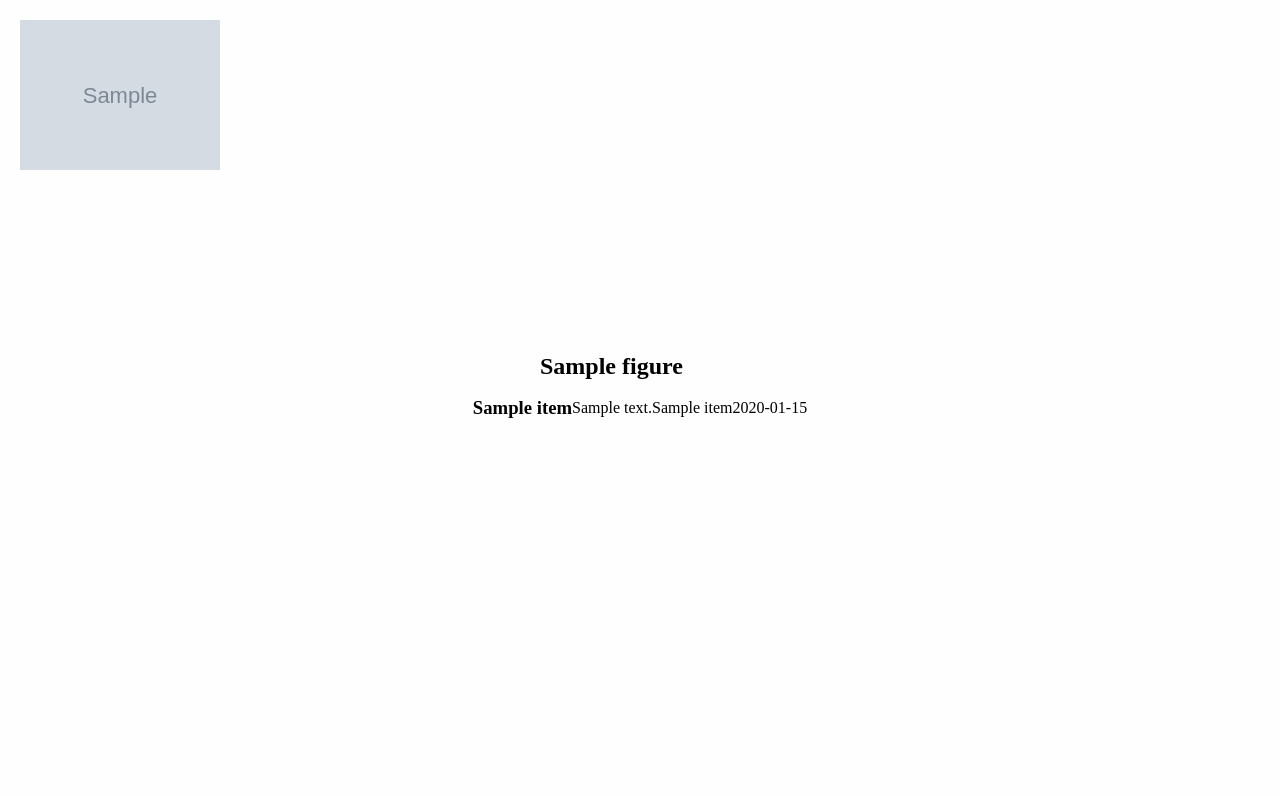
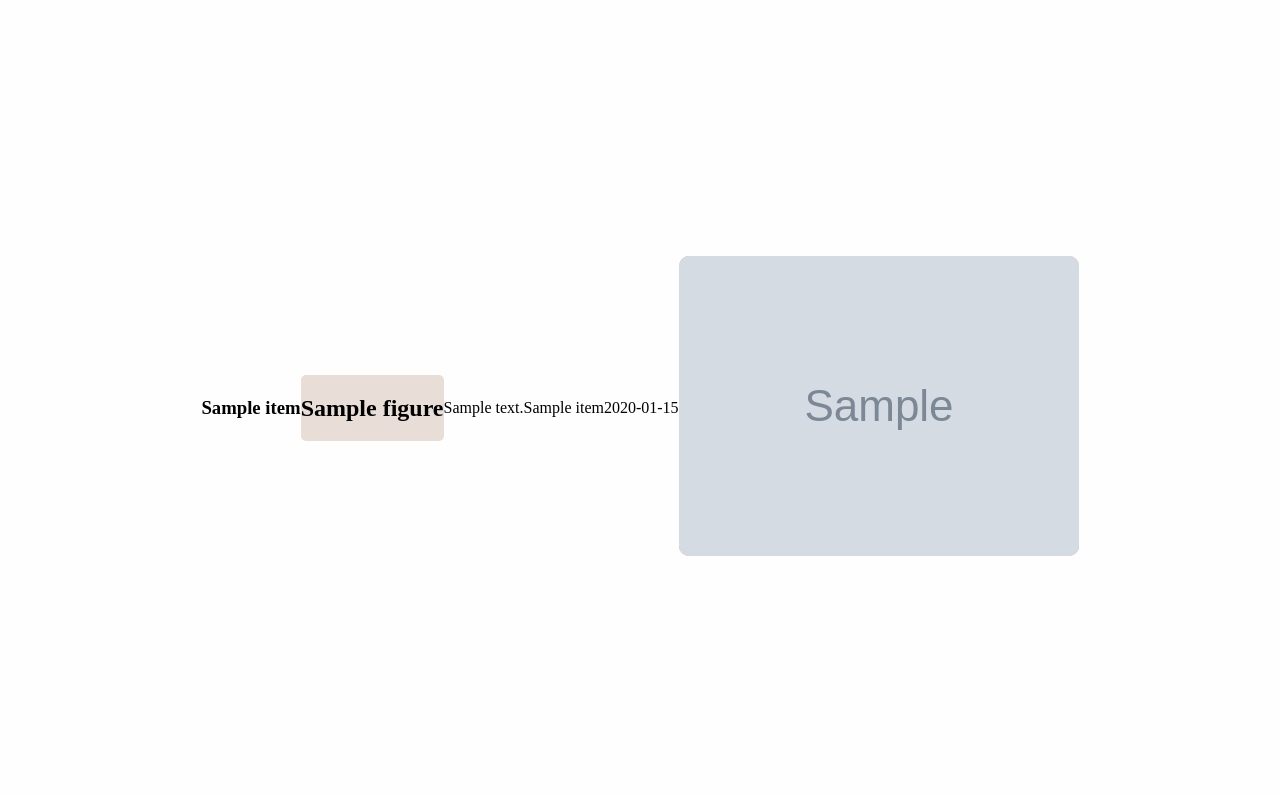
Before and after one commit to ibutanol/Fullstack-Project-Tonidex-v-0.1, a Flask app: page /tonie/1 in a window 1280 px wide. Shown: the top 796 px of the page. Run offline with Flask 3, Linux system fonts and the light colour scheme; grey boxes marked "Sample" are stand-in pictures; a database or web service that is not in the repository returns one stand-in record (values such as "Sample title"); data that the repository does not hold is empty.

Commit message:
nested the div tags to get precise order

```diff
--- a/static/style.css
+++ b/static/style.css
@@ -10,28 +10,21 @@ body {
 }
 
 .container{
-  display: flex;
-  position: relative;
-  margin: 20px;
-  gap:20px;
 
 
 }
 
 .figure{
-  width: 200px;
-  height: 150px;
-  position: absolute;
-  z-index: 1; /* Make sure it's below the next item */
+  background: #e9ddd7;
+  border-radius: 5px;
 }
 img{
-  width: 200px;
-  height: 150px;
-  position: absolute;
-  z-index: 2; /* Make sure it's above the previous item */
-  top: 20px; /* Adjust the amount of overlap vertically */
-  left: 20px; /* Adjust the amount of overlap horizontally */
+  background: #d8a6a6;
+  border-radius: 10px;
+}
 
+.karte{
+  background: #9d7a7a;
 }
 .card3d {
   margin: 4px;
```
Also changed, not shown: templates/Tonies.html (+6 -4 lines).
